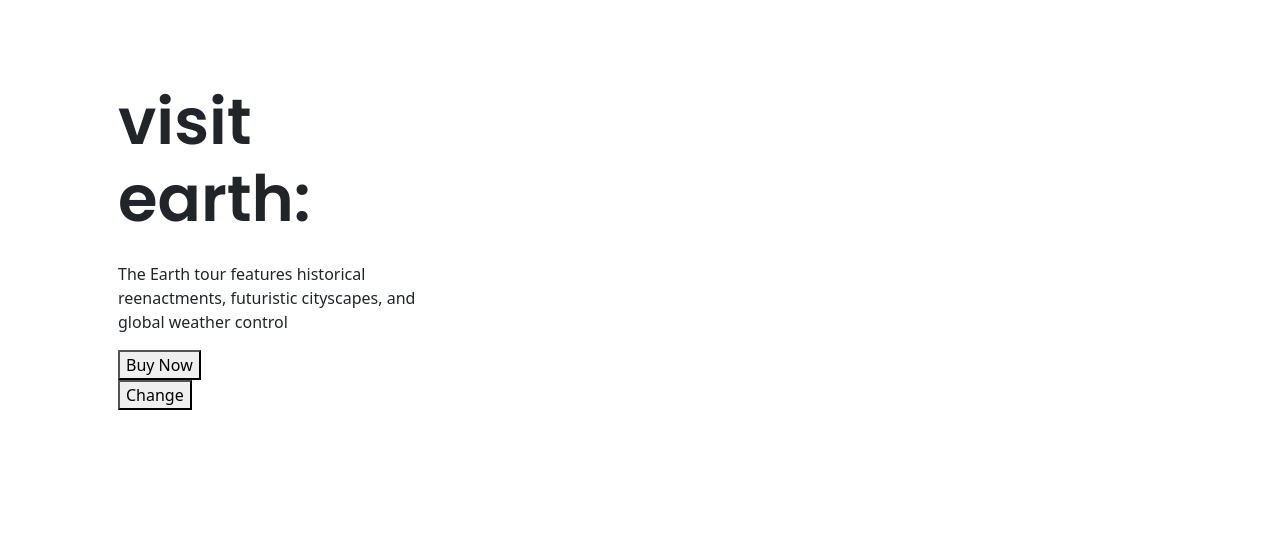
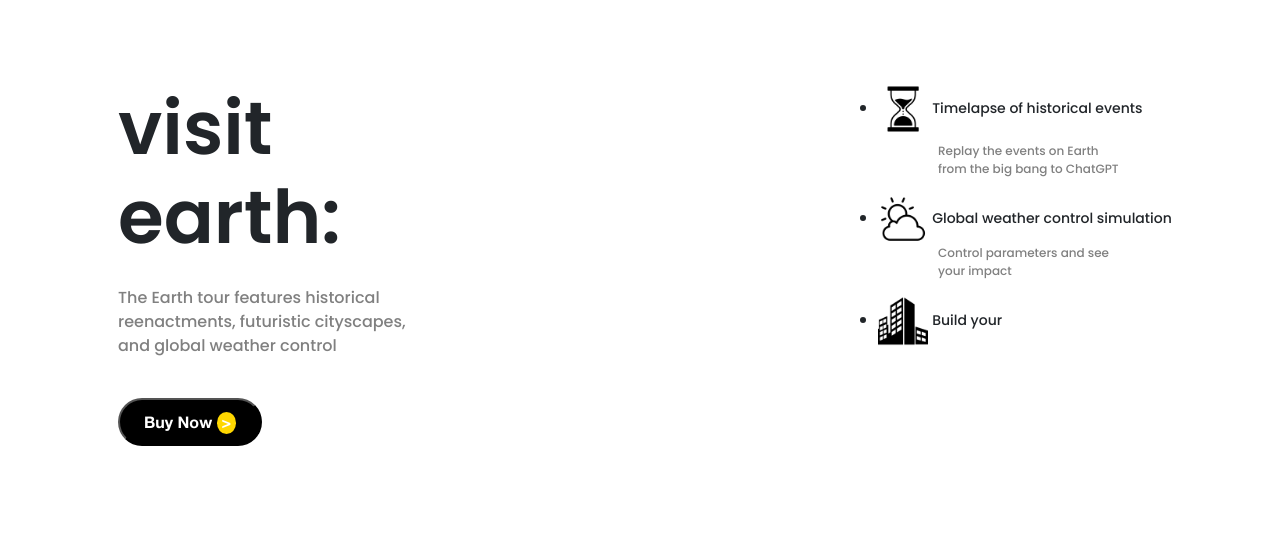
Before and after one commit to cartier-codes/space-view-web, a PHP site: page /planets.php in a window 1280 px wide. Shown: the part 75-634 px from the top of the page. Run offline with PHP 8.4, Linux system fonts and the light colour scheme; data that the repository does not hold is empty.

Commit message:
almost finished earth planet template

```diff
--- a/public/css/planets.css
+++ b/public/css/planets.css
@@ -16,16 +16,26 @@
     src: url(../fonts/Poppins-SemiBold.ttf);
 }
 
+@font-face {
+    font-family: medium-poppins;
+    src: url('../fonts/Poppins-Medium.ttf');
+}
+@font-face {
+    font-family: poppins;
+    src: url('../fonts/poppins.regular.ttf');
+}
 .custom-column{
     height: 500px;
 }
 #title{
     font-family: bold-poppins;
-    font-size: 64px;
+    font-size: 74px;
 }
 
 #title-description{
     max-width: 350px;
+    color: grey;
+    font-family: medium-poppins;
 }
 .bold-text{
     font-family: helvetica-neue;
@@ -33,3 +43,36 @@
 .text{
     font-family: helvetica-reg ;
 }
+
+#buyNow{
+    background-color: black;
+    color: white;
+    border-radius: 30px;
+    padding: 10px 24px 10px 24px
+
+}
+#buyArrow{
+    background-color: gold;
+    color: white;
+    border-radius: 50%;
+    padding: 0px  5px 3px 5px;
+
+}
+
+.features{
+    width: 50px;
+    height: 50px;
+    display: inline-block;
+}
+.feature-title{
+    font-size: 14px;
+    font-family: medium-poppins;
+    display: inline-block;
+}
+.feature-description{
+    font-family: medium-poppins;
+    font-size: 12px;
+    max-width: 250px;
+    padding-left: 60px;
+    color: grey;
+}
--- a/public/includes/planet_data.php
+++ b/public/includes/planet_data.php
@@ -1,5 +1,4 @@
 <?php
-
 
 $servername = "localhost";
 $username = "root";
@@ -13,15 +12,19 @@ $conn = new mysqli($servername, $username, $password, $dbname);
 if ($conn->connect_error) {
     die("Connection failed: " . $conn->connect_error);
 }
+
 $sql = "SELECT * FROM `planets` ORDER BY `planet_id` ASC;";
-$result = $conn->query($sql)->fetch_assoc();
+$result = $conn->query($sql);
+
+// Fetch all rows into an associative array
+$data = [];
+while ($row = $result->fetch_assoc()) {
+    $data[] = $row;
+}
 
 // Close connection
 $conn->close();
 
-echo json_encode($result)
-
-
-
-
+// Encode the entire result array as JSON
+echo json_encode($data);
 ?>
--- a/public/js/darkMode.js
+++ b/public/js/darkMode.js
@@ -1,5 +1,6 @@
 let isDarkMode = false;
 const navImages = document.querySelectorAll('nav img');
+const featureLogos = document.querySelectorAll('.features')
 
 
 function setDarkMode(mode){
@@ -11,6 +12,9 @@ function updateStyles(){
     navImages.forEach((img)=>{
         img.style.filter = isDarkMode ? 'invert(100%)' : 'invert(0%)';
     })
+    featureLogos.forEach((img)=>{
+        img.style.filter = isDarkMode ? 'invert(100%)' : 'invert(0%)';
+    })
     document.body.style.color = isDarkMode ? '#e6e6fa' : '#323232';
     document.body.style.backgroundColor = isDarkMode ? '#323232' : '#e6e6fa';
 
--- a/public/js/planets.js
+++ b/public/js/planets.js
@@ -1,28 +1,31 @@
 import { isDarkMode, setDarkMode } from "./darkMode.js";
 const darkModeButton = document.getElementById('dark-mode');
-const changeButton = document.getElementById('changeStuff');
 const planet = document.getElementById('planet');
 const price = document.getElementById('price');
-
-
-function fetchPlanet(){
+const planetImage = document.getElementById('planet-img');
+let planetData
+function fetchEarth(){
  fetch(`includes/planet_data.php?`)
         .then(response => response.json())
         .then(data => {
-           console.log(data)
+            planet.innerText = data[0]['name'];
+            price.innerText = '$'+ data[0]['pricing'];
+            planetImage.src = data[0]['image_url'];
+            planetData = data
 
         })
         .catch(error => console.error('Error:', error));
+
+
     }
 
-document.addEventListener('DOMContentLoaded',()=>{
 
 
+document.addEventListener('DOMContentLoaded',()=>{
+    fetchEarth()
     darkModeButton.addEventListener('click', ()=>{
         setDarkMode(!isDarkMode)
     })
-
-    changeButton.addEventListener('click', fetchPlanet)
 
 
 
--- a/public/planets.php
+++ b/public/planets.php
@@ -20,12 +20,30 @@
                 <h1 class="ms-4" id="title">visit <span id="planet">earth:</span></h1>
                 <p class="ms-4 pt-3" id="title-description">The Earth tour features historical reenactments, futuristic cityscapes, and global weather control</p>
                 <h1 id="price" class="ms-4"></h1>
-                <button id="buyNow"class="ms-4">Buy Now</button><br>
-                <button id="changeStuff" class="ms-4">Change</button>
-
+                <button id="buyNow"class="ms-4 mt-4 bold-text">Buy Now <span id="buyArrow" class="bold-text">></span></button><br>
             </div>
-            <div class="col-4 custom-column"></div>
-            <div class="col-4 custom-column"></div>
+            <div class="col-4 custom-column align-items-end justify-content-center">
+                <img id="planet-img" src="" alt="" class="img-fluid">
+            </div>
+            <div class="col-4 pt-4 ps-3 custom-column">
+                <ul id="feature-container">
+                    <li>
+                        <img src="img/planets/hourglass.png" alt="" id="hourglass" class="features">
+                        <h4 class="feature-title">Timelapse of historical events</h4>
+                        <p class="pt-2 feature-description">Replay the events on Earth from the big bang to ChatGPT</p>
+                    </li>
+                    <li>
+                        <img src="img/planets/weather.png" alt="" class="features" id="weather">
+                        <h4 class="feature-title">Global weather control simulation</h4>
+                        <p class="feature-description">Control parameters and see your impact</p>
+                    </li>
+                    <li>
+                        <img src="img/planets/city.png" alt="" class="features">
+                        <h4 class="feature-title">Build your </h4>
+                        <p></p>
+                    </li>
+                </ul>
+            </div>
         </div>
     </div>
 
```
Also changed, not shown: public/fonts/Poppins-Medium.ttf (added), public/img/planets/city.png (added), public/img/planets/hourglass.png (added), public/img/planets/saturn.png (added), public/img/planets/weather.png (added).
